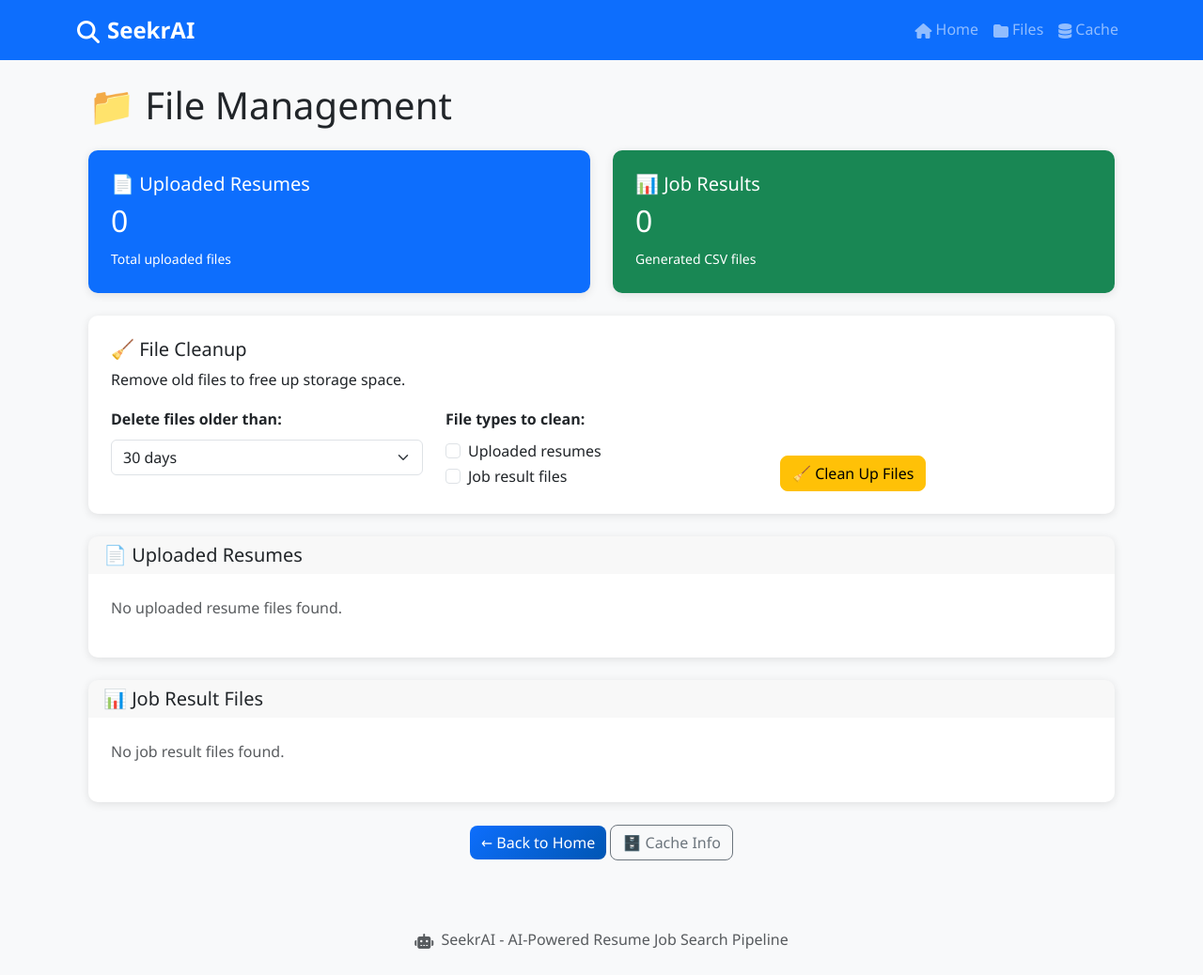
After one commit to LordHerdier/SeekrAI, a Flask app: template templates/files.html in a window 1280 px wide. The commit adds this page. Shown: the whole page at 94% size. Run offline with Flask 3, Linux system fonts and the light colour scheme; the template is opened without the code that fills it, so the values that code supplies are empty.

Commit message:
Enhance resume processing and file management features
- Refactored cache directory handling in the ResumeProcessor class to ensure proper creation and error handling.
- Improved cache retrieval logic to handle expired and corrupted cache files more gracefully.
- Added a new file management page with functionality to display uploaded resumes and job result files.
- Implemented file cleanup options for removing old files based on user-defined criteria.
- Updated base template to include navigation to the new file management page.

```diff
--- a/templates/base.html
+++ b/templates/base.html
@@ -33,6 +33,11 @@
                     <li class="nav-item">
                         <a class="nav-link" href="{{ url_for('index') }}">
                             <i class="fas fa-home me-1"></i>Home
+                        </a>
+                    </li>
+                    <li class="nav-item">
+                        <a class="nav-link" href="{{ url_for('file_management') }}">
+                            <i class="fas fa-folder me-1"></i>Files
                         </a>
                     </li>
                     <li class="nav-item">
--- /dev/null
+++ b/templates/files.html
@@ -0,0 +1,206 @@
+{% extends "base.html" %}
+
+{% block title %}File Management - SeekrAI{% endblock %}
+
+{% block content %}
+<div class="container mt-4">
+    <h1 class="mb-4">📁 File Management</h1>
+
+    <!-- Summary Cards -->
+    <div class="row mb-4">
+        <div class="col-md-6">
+            <div class="card text-bg-primary">
+                <div class="card-body">
+                    <h5 class="card-title">📄 Uploaded Resumes</h5>
+                    <h2 class="card-text">{{ upload_files|length }}</h2>
+                    <small>Total uploaded files</small>
+                </div>
+            </div>
+        </div>
+        <div class="col-md-6">
+            <div class="card text-bg-success">
+                <div class="card-body">
+                    <h5 class="card-title">📊 Job Results</h5>
+                    <h2 class="card-text">{{ result_files|length }}</h2>
+                    <small>Generated CSV files</small>
+                </div>
+            </div>
+        </div>
+    </div>
+
+    <!-- Cleanup Controls -->
+    <div class="card mb-4">
+        <div class="card-body">
+            <h5 class="card-title">🧹 File Cleanup</h5>
+            <p class="card-text">Remove old files to free up storage space.</p>
+
+            <div class="row">
+                <div class="col-md-4">
+                    <label for="daysOld" class="form-label">Delete files older than:</label>
+                    <select class="form-select" id="daysOld">
+                        <option value="7">7 days</option>
+                        <option value="14">14 days</option>
+                        <option value="30" selected>30 days</option>
+                        <option value="60">60 days</option>
+                    </select>
+                </div>
+                <div class="col-md-4">
+                    <label class="form-label">File types to clean:</label>
+                    <div class="form-check">
+                        <input class="form-check-input" type="checkbox" id="cleanupUploads">
+                        <label class="form-check-label" for="cleanupUploads">
+                            Uploaded resumes
+                        </label>
+                    </div>
+                    <div class="form-check">
+                        <input class="form-check-input" type="checkbox" id="cleanupResults">
+                        <label class="form-check-label" for="cleanupResults">
+                            Job result files
+                        </label>
+                    </div>
+                </div>
+                <div class="col-md-4 d-flex align-items-end">
+                    <button type="button" class="btn btn-warning" onclick="cleanupFiles()">
+                        🧹 Clean Up Files
+                    </button>
+                </div>
+            </div>
+        </div>
+    </div>
+
+    <!-- Uploaded Resumes -->
+    <div class="card mb-4">
+        <div class="card-header">
+            <h5 class="mb-0">📄 Uploaded Resumes</h5>
+        </div>
+        <div class="card-body">
+            {% if upload_files %}
+                <div class="table-responsive">
+                    <table class="table table-striped">
+                        <thead>
+                            <tr>
+                                <th>Filename</th>
+                                <th>Size</th>
+                                <th>Modified</th>
+                            </tr>
+                        </thead>
+                        <tbody>
+                            {% for file in upload_files %}
+                            <tr>
+                                <td>
+                                    <i class="bi bi-file-earmark-text"></i>
+                                    {{ file.name }}
+                                </td>
+                                <td>{{ file.size_mb }} MB</td>
+                                <td>{{ file.modified }}</td>
+                            </tr>
+                            {% endfor %}
+                        </tbody>
+                    </table>
+                </div>
+            {% else %}
+                <p class="text-muted">No uploaded resume files found.</p>
+            {% endif %}
+        </div>
+    </div>
+
+    <!-- Job Result Files -->
+    <div class="card mb-4">
+        <div class="card-header">
+            <h5 class="mb-0">📊 Job Result Files</h5>
+        </div>
+        <div class="card-body">
+            {% if result_files %}
+                <div class="table-responsive">
+                    <table class="table table-striped">
+                        <thead>
+                            <tr>
+                                <th>Filename</th>
+                                <th>Size</th>
+                                <th>Modified</th>
+                                <th>Actions</th>
+                            </tr>
+                        </thead>
+                        <tbody>
+                            {% for file in result_files %}
+                            <tr>
+                                <td>
+                                    <i class="bi bi-file-earmark-spreadsheet"></i>
+                                    {{ file.name }}
+                                </td>
+                                <td>{{ file.size_mb }} MB</td>
+                                <td>{{ file.modified }}</td>
+                                <td>
+                                    <a href="{{ url_for('download_file', filename=file.name) }}"
+                                       class="btn btn-sm btn-outline-primary">
+                                        📥 Download
+                                    </a>
+                                </td>
+                            </tr>
+                            {% endfor %}
+                        </tbody>
+                    </table>
+                </div>
+            {% else %}
+                <p class="text-muted">No job result files found.</p>
+            {% endif %}
+        </div>
+    </div>
+
+    <!-- Navigation -->
+    <div class="text-center">
+        <a href="{{ url_for('index') }}" class="btn btn-primary">← Back to Home</a>
+        <a href="{{ url_for('cache_info') }}" class="btn btn-outline-secondary">🗄️ Cache Info</a>
+    </div>
+</div>
+
+<script>
+function cleanupFiles() {
+    const daysOld = document.getElementById('daysOld').value;
+    const cleanupUploads = document.getElementById('cleanupUploads').checked;
+    const cleanupResults = document.getElementById('cleanupResults').checked;
+
+    if (!cleanupUploads && !cleanupResults) {
+        alert('Please select at least one file type to clean up.');
+        return;
+    }
+
+    if (!confirm(`Are you sure you want to delete files older than ${daysOld} days?`)) {
+        return;
+    }
+
+    const button = event.target;
+    button.disabled = true;
+    button.innerHTML = '⏳ Cleaning...';
+
+    fetch('/cleanup_files', {
+        method: 'POST',
+        headers: {
+            'Content-Type': 'application/json',
+        },
+        body: JSON.stringify({
+            days_old: parseInt(daysOld),
+            cleanup_uploads: cleanupUploads,
+            cleanup_results: cleanupResults
+        })
+    })
+    .then(response => response.json())
+    .then(data => {
+        if (data.success) {
+            alert(data.message);
+            location.reload(); // Refresh the page to show updated file list
+        } else {
+            alert('Error: ' + data.error);
+        }
+    })
+    .catch(error => {
+        console.error('Error:', error);
+        alert('An error occurred during cleanup.');
+    })
+    .finally(() => {
+        button.disabled = false;
+        button.innerHTML = '🧹 Clean Up Files';
+    });
+}
+</script>
+{% endblock %}
```
Also changed, not shown: resume_processor.py (+101 -56 lines).
